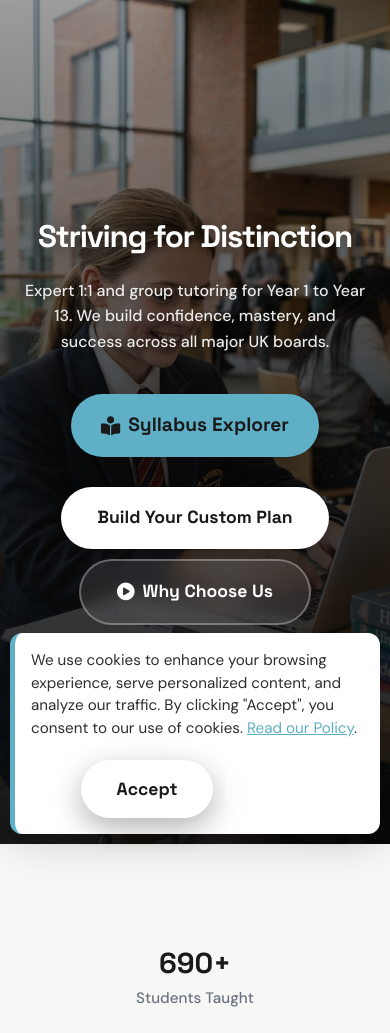
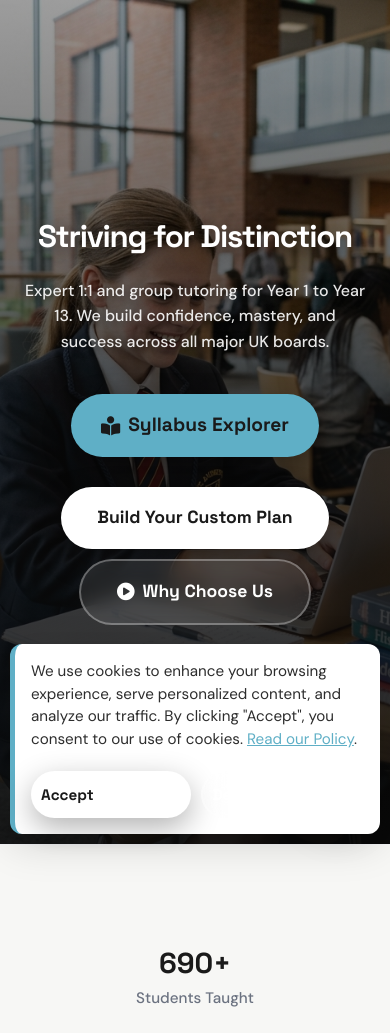
Before and after one commit to Stephen-jd/4js, a Django app: page / in a window 390 px wide. Shown: the top 1033 px of the page. Run offline with Django 5.2, Linux system fonts and the light colour scheme; grey boxes are pictures that could not be loaded.

Commit message:
Fix cookie banner mobile loading and layout bugs

```diff
--- a/static/css/style.css
+++ b/static/css/style.css
@@ -2474,14 +2474,17 @@ h1, h2, h3, h4, h5, h6 {
   justify-content: space-between;
   gap: 20px;
   border-left: 5px solid var(--scandi-teal-dark);
-  transform: translateY(150%);
-  transition: transform 0.6s var(--ease-out-expo);
+  transform: translateY(0);
+  transition: transform 0.6s var(--ease-out-expo), opacity 0.6s ease, visibility 0.6s;
   max-width: 1200px;
   margin: 0 auto;
 }
 
-.cookie-banner:not(.hidden) {
-  transform: translateY(0);
+.cookie-banner.hidden {
+  transform: translateY(150%);
+  opacity: 0;
+  visibility: hidden;
+  pointer-events: none;
 }
 
 .cookie-content {
@@ -2521,6 +2524,13 @@ h1, h2, h3, h4, h5, h6 {
   }
   .cookie-buttons {
     width: 100%;
-    justify-content: flex-end;
-  }
-}
+    justify-content: space-between;
+    gap: 10px;
+  }
+  .cookie-buttons button {
+    flex: 1;
+    text-align: center;
+    padding: 12px 10px;
+    font-size: 0.95rem;
+  }
+}
```
